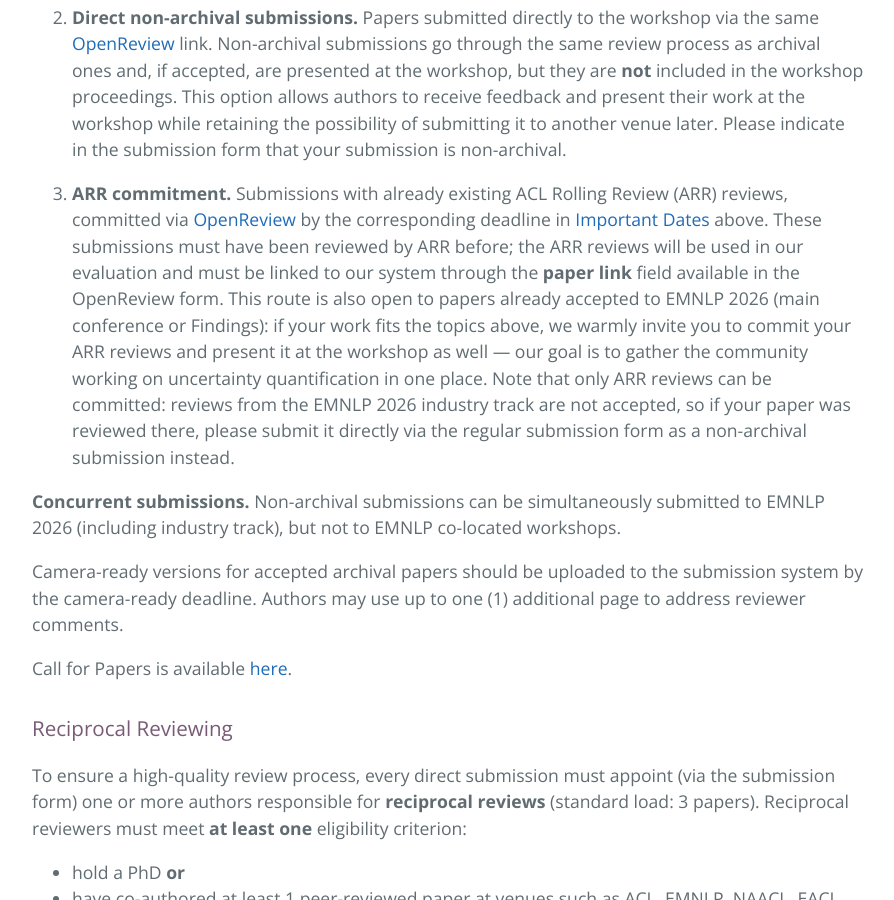
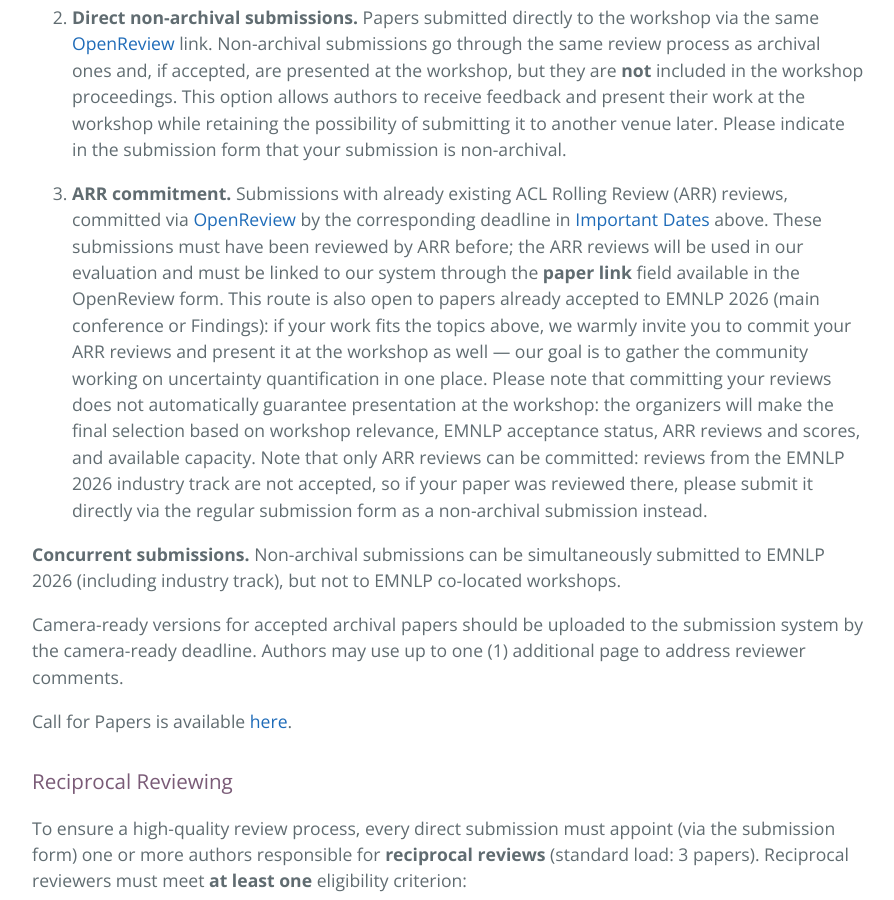
Before and after one commit to uncertainlp/uncertainlp.github.io, a Jekyll site: the page built from index.md, in a window 1280 px wide and 900 px high, scrolled down 5615 px. Shown: the whole window, without its empty margins (192-1086 px from the left). Built offline with Jekyll 4.4.1, drawn with Linux system fonts in a browser that asks for light colours.

Commit message:
Clarify that ARR commitment does not guarantee workshop presentation
Per the organizers' agreement, committed EMNLP/Findings papers are
screened: the final selection considers workshop relevance, EMNLP
acceptance status, ARR reviews and scores, and available capacity.

Co-Authored-By: Claude Opus 5 <noreply@anthropic.com>

```diff
--- a/index.md
+++ b/index.md
@@ -135,7 +135,7 @@ We accept three types of submissions:
 
 2. **Direct non-archival submissions.** Papers submitted directly to the workshop via the same [OpenReview](https://openreview.net/group?id=EMNLP/2026/Workshop/UncertaiNLP) link. Non-archival submissions go through the same review process as archival ones and, if accepted, are presented at the workshop, but they are **not** included in the workshop proceedings. This option allows authors to receive feedback and present their work at the workshop while retaining the possibility of submitting it to another venue later. Please indicate in the submission form that your submission is non-archival.
 
-3. **ARR commitment.** Submissions with already existing ACL Rolling Review (ARR) reviews, committed via [OpenReview](https://openreview.net/group?id=EMNLP/2026/Workshop/UncertaiNLP_ARR_Commitment) by the corresponding deadline in [Important Dates](#important-dates) above. These submissions must have been reviewed by ARR before; the ARR reviews will be used in our evaluation and must be linked to our system through the **paper link** field available in the OpenReview form. This route is also open to papers already accepted to EMNLP 2026 (main conference or Findings): if your work fits the topics above, we warmly invite you to commit your ARR reviews and present it at the workshop as well — our goal is to gather the community working on uncertainty quantification in one place. Note that only ARR reviews can be committed: reviews from the EMNLP 2026 industry track are not accepted, so if your paper was reviewed there, please submit it directly via the regular submission form as a non-archival submission instead.
+3. **ARR commitment.** Submissions with already existing ACL Rolling Review (ARR) reviews, committed via [OpenReview](https://openreview.net/group?id=EMNLP/2026/Workshop/UncertaiNLP_ARR_Commitment) by the corresponding deadline in [Important Dates](#important-dates) above. These submissions must have been reviewed by ARR before; the ARR reviews will be used in our evaluation and must be linked to our system through the **paper link** field available in the OpenReview form. This route is also open to papers already accepted to EMNLP 2026 (main conference or Findings): if your work fits the topics above, we warmly invite you to commit your ARR reviews and present it at the workshop as well — our goal is to gather the community working on uncertainty quantification in one place. Please note that committing your reviews does not automatically guarantee presentation at the workshop: the organizers will make the final selection based on workshop relevance, EMNLP acceptance status, ARR reviews and scores, and available capacity. Note that only ARR reviews can be committed: reviews from the EMNLP 2026 industry track are not accepted, so if your paper was reviewed there, please submit it directly via the regular submission form as a non-archival submission instead.
 
 **Concurrent submissions.** Non-archival submissions can be simultaneously submitted to EMNLP 2026 (including industry track), but not to EMNLP co-located workshops.
 
```
Also changed, not shown: cfp.md (+1 -1 lines).
